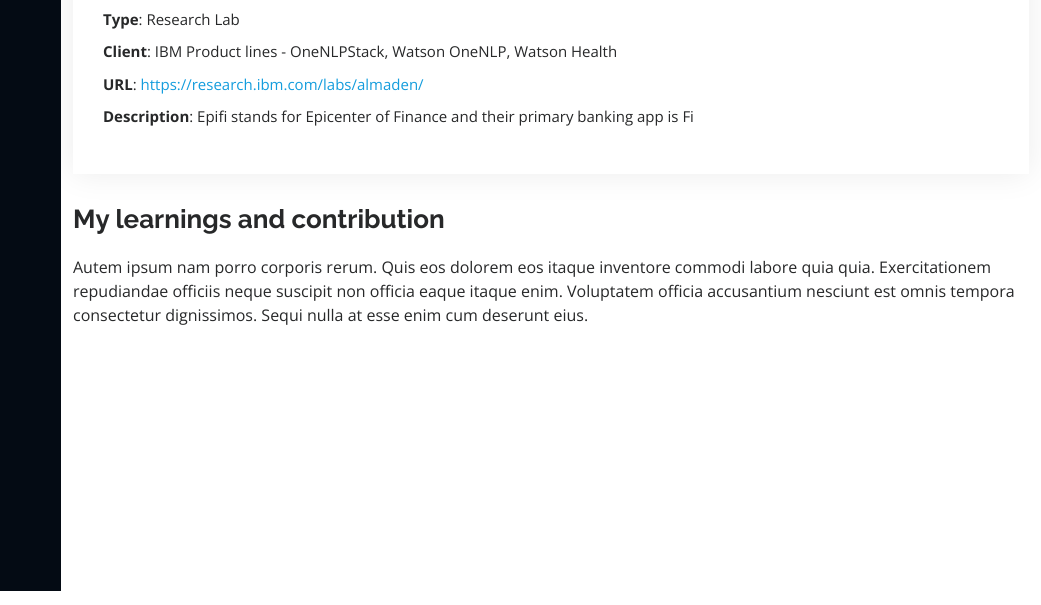
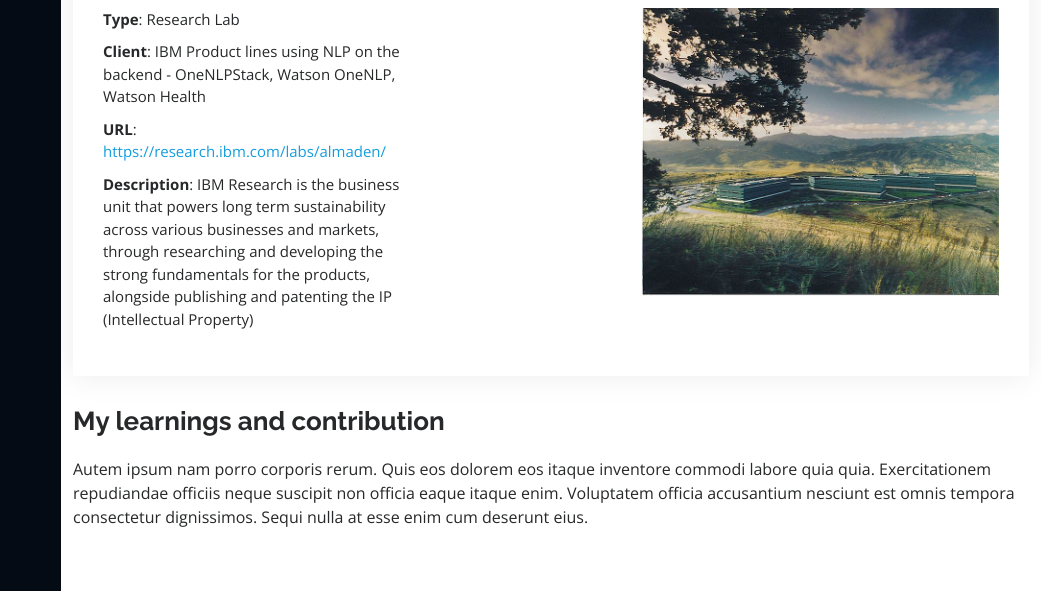
Before and after one commit to SanjanaSahayaraj/portfolio, a plain HTML site: page arc-details.html in a window 1280 px wide. Shown: the part 209-814 px from the top of the page, 239-1280 px from the left. Drawn offline with nearby package versions, Linux system fonts and the light colour scheme.

Commit message:
more update to career pages

```diff
--- a/arc-details.html
+++ b/arc-details.html
@@ -114,14 +114,15 @@
           </div> -->
 <!--
           <div class="col-lg-4"> -->
-            <div class="portfolio-info">
+            <div class="portfolio-info" style="display: table;">
               <h3>Overall Company information</h3>
-              <ul>
+              <ul style="float: left; width: 33.3%;">
                 <li><strong>Type</strong>: Research Lab</li>
-                <li><strong>Client</strong>: IBM Product lines - OneNLPStack, Watson OneNLP, Watson Health</li>
+                <li><strong>Client</strong>: IBM Product lines using NLP on the backend - OneNLPStack, Watson OneNLP, Watson Health</li>
                 <li><strong>URL</strong>: <a href="#">https://research.ibm.com/labs/almaden/</a></li>
-                <li><strong>Description</strong>: Epifi stands for Epicenter of Finance and their primary banking app is Fi</li>
+                <li><strong>Description</strong>: IBM Research is the business unit that powers long term sustainability across various businesses and markets, through researching and developing the strong fundamentals for the products, alongside publishing and patenting the IP (Intellectual Property)</li>
               </ul>
+              <img src="assets/img/workplaces/arc.png" alt="" style="float: right; width: 40%;">
             </div>
             <div class="portfolio-description">
               <h2>My learnings and contribution</h2>
```
Also changed, not shown: fi-details.html (+2 -2 lines), index.html (+4 -3 lines), kyndryl-details.html (+4 -3 lines).
